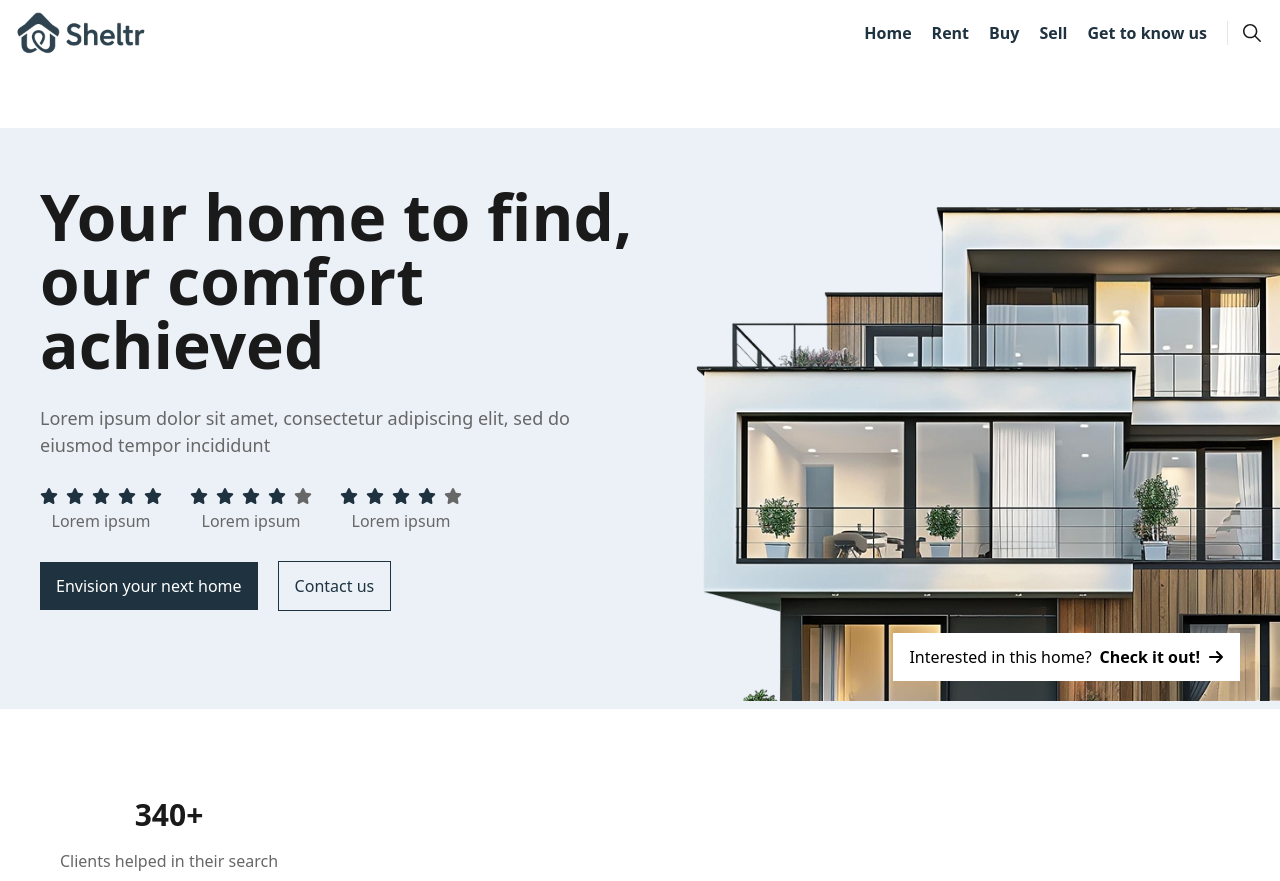
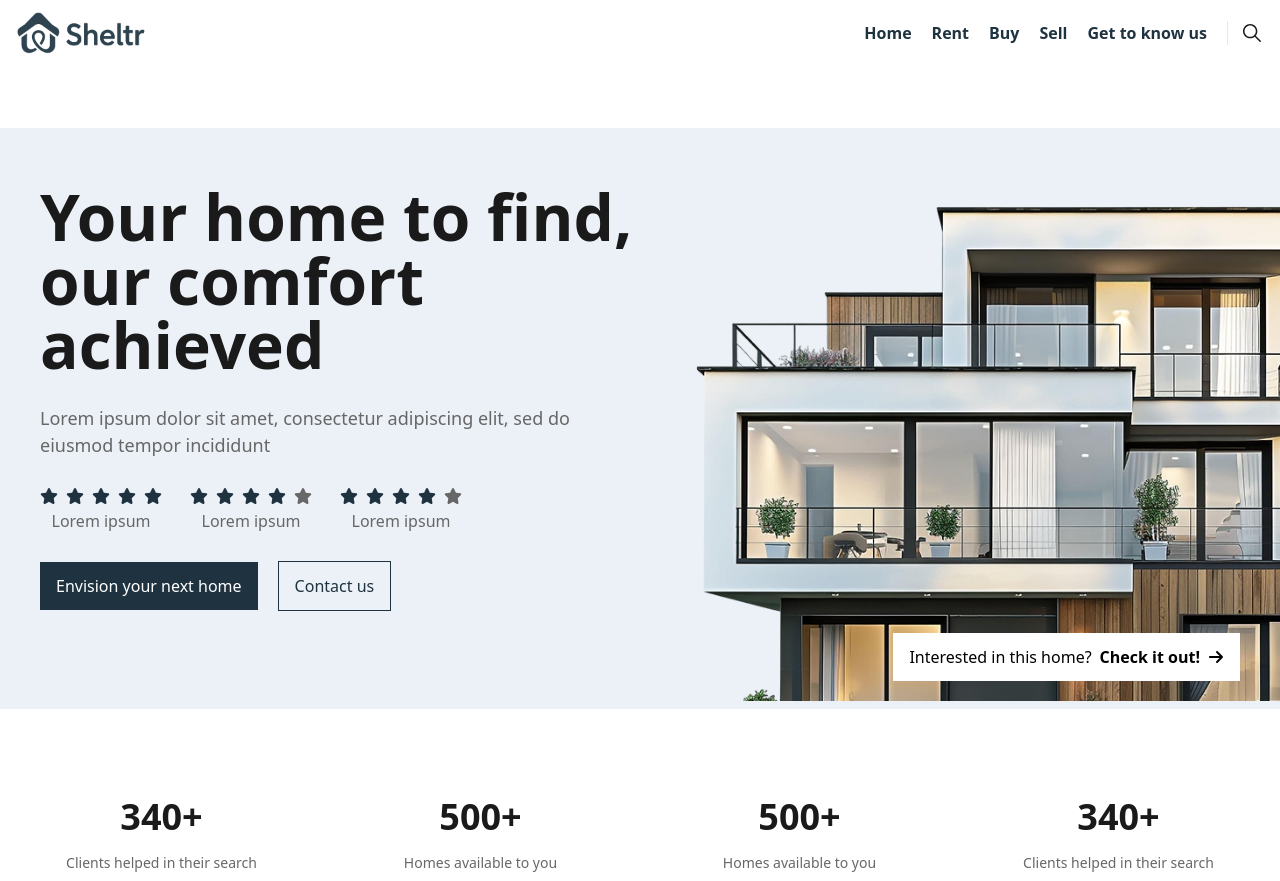
Before and after one commit to alonzojoe/sheltr, a React (Vite) app: page / in a window 1280 px wide. Built offline with nearby package versions, Linux system fonts and the light colour scheme.

Commit message:
add other StatItem

```diff
--- a/src/features/Hero/components/StatsSection.tsx
+++ b/src/features/Hero/components/StatsSection.tsx
@@ -2,8 +2,11 @@ import Wrapper from "@/components/Containers/Wrapper";
 const StatsSection = () => {
   return (
     <section id="stats">
-      <Wrapper className="px-3 py-2 mt-20 grid items-center grid-cols-1 md:grid-cols-2 lg:grid-cols-4">
-        <StatItem title={`340+`} subTitle="Clients helped in their search " />
+      <Wrapper className="px-3 py-2 mt-20 grid items-center grid-cols-1 md:grid-cols-2 lg:grid-cols-4 gap-8 md:gap-5">
+        <StatItem title={`340+`} subTitle="Clients helped in their search" />
+        <StatItem title={`500+`} subTitle="Homes available to you" />
+        <StatItem title={`500+`} subTitle="Homes available to you" />
+        <StatItem title={`340+`} subTitle="Clients helped in their search" />
       </Wrapper>
     </section>
   );
@@ -17,8 +20,8 @@ type StatItemProps = {
 const StatItem = ({ title, subTitle }: StatItemProps) => {
   return (
     <div className="flex items-center flex-col space-y-4">
-      <h2 className="font-bold text-2xl md:text-3xl text-text-dark">{title}</h2>
-      <p className="text-base text-text-sub">{subTitle}</p>
+      <h2 className="font-bold text-3xl md:text-4xl text-text-dark">{title}</h2>
+      <p className="text-sm text-text-sub">{subTitle}</p>
     </div>
   );
 };
```
